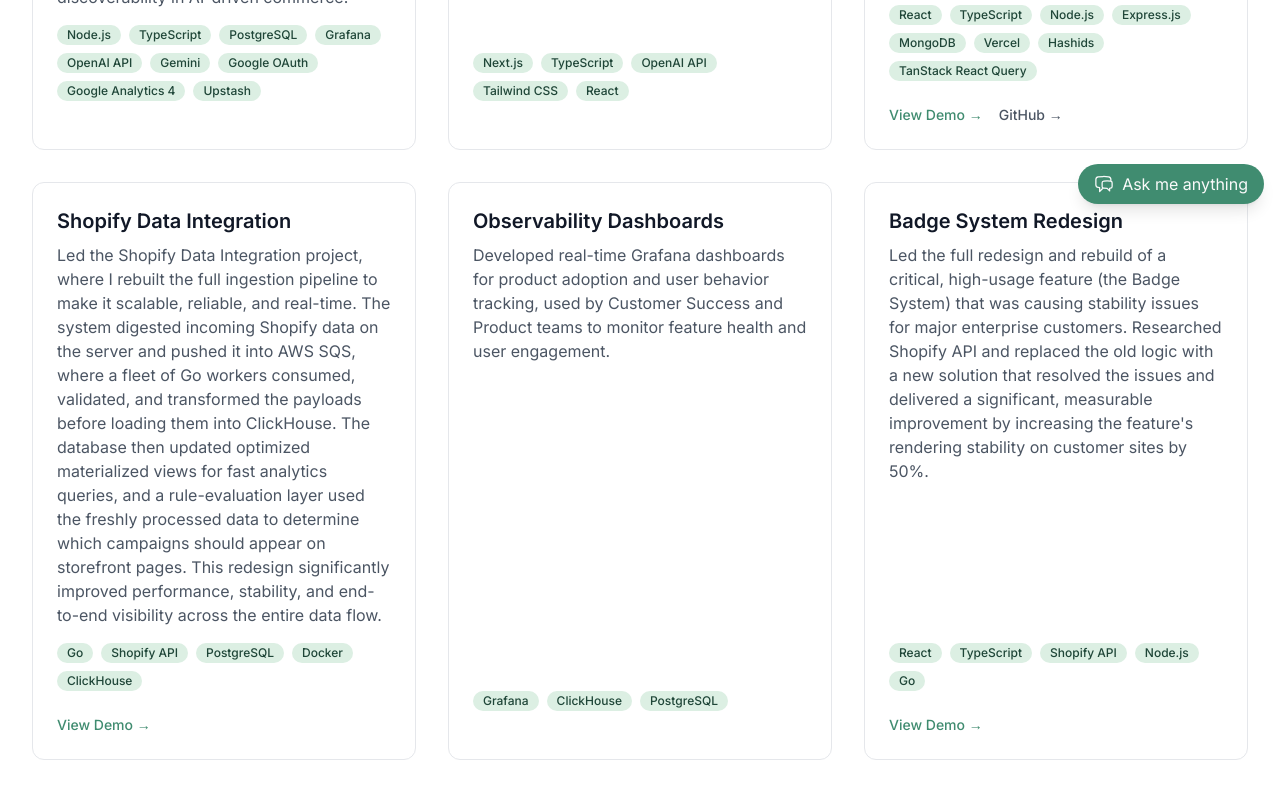
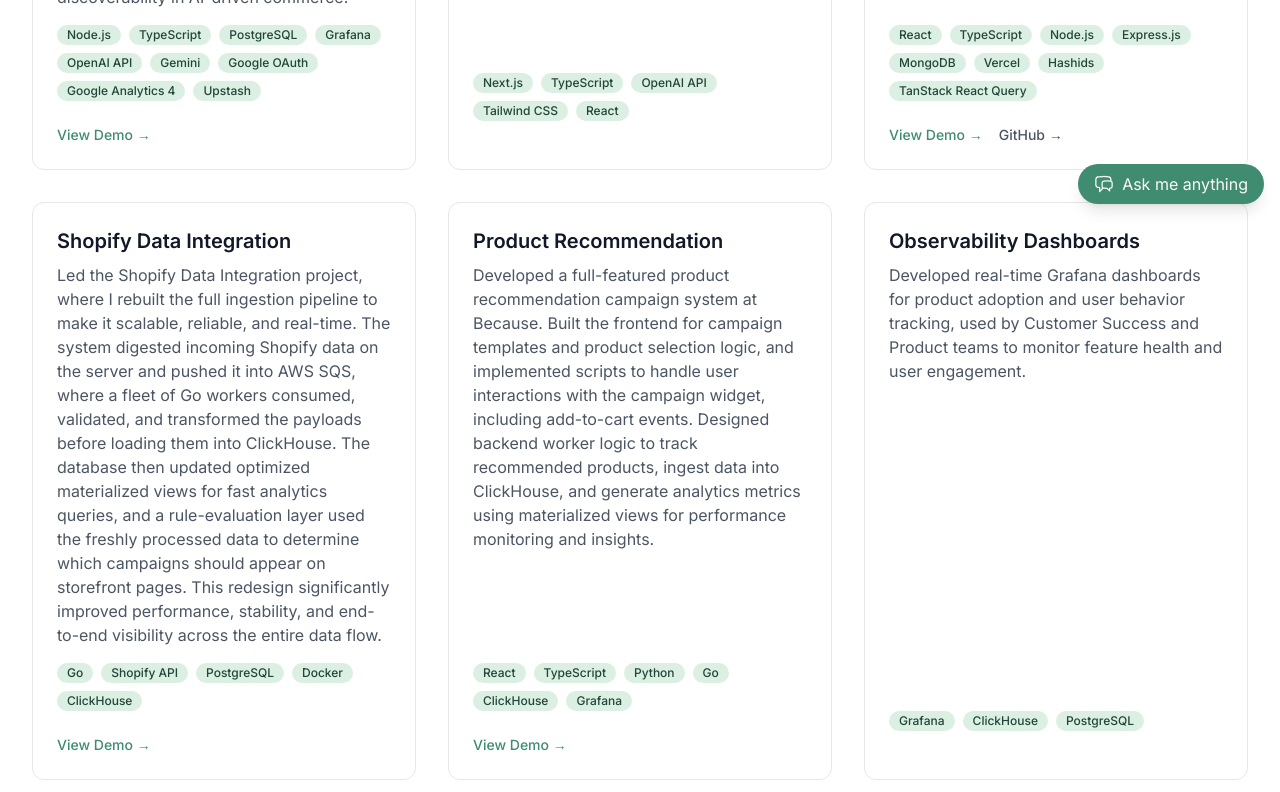
Before and after one commit to rodrigo-r-martins/my-portfolio, a Next.js app: page /projects in a window 1280 px wide. Shown: the part 580-1372 px from the top of the page. Built offline with nearby package versions, Linux system fonts and the light colour scheme.

Commit message:
updated projects

```diff
--- a/src/app/experience/page.tsx
+++ b/src/app/experience/page.tsx
@@ -55,6 +55,9 @@
                 <div className="mt-1 text-sm text-gray-600 dark:text-gray-400">
                   {experience.company}
                 </div>
+                <div className="mt-1 text-sm text-gray-600 dark:text-gray-400">
+                  {experience.location}
+                </div>
               </div>
 
               {/* Content */}
--- a/src/content/experiences.ts
+++ b/src/content/experiences.ts
@@ -1,15 +1,18 @@
 interface Experience {
   title: string;
   company: string;
+  companyUrl?: string;
   period: string;
   achievements: string[];
   skills: string[];
+  location?: string;
 }
 
 export const experiences: Experience[] = [
   {
     title: "Founding Engineer (Contract)",
     company: "Bubblegum",
+    companyUrl: "https://www.usebubblegum.com/",
     period: "Jun 2025 – Nov 2025",
     achievements: [
       "Developed a full-stack SaaS platform converting e-commerce pages into structured, LLM-optimized markdown for AI search and discovery",
@@ -34,10 +37,12 @@
       "Supabase",
       "Vercel",
     ],
+    location: "Remote",
   },
   {
     title: "Full Stack Engineer II",
     company: "Because Intelligence",
+    companyUrl: "https://www.trybecause.com",
     period: "June 2024 – Present",
     achievements: [
       "Shipped 100+ bug fixes and change requests, reducing QA turnaround by 40%",
@@ -59,10 +64,12 @@
       "Grafana",
       "Docker",
     ],
+    location: "Remote",
   },
   {
     title: "Full Stack Engineer I",
     company: "Because Intelligence",
+    companyUrl: "https://www.trybecause.com",
     period: "March 2022 – June 2024",
     achievements: [
       "Closed 250+ tickets across frontend and backend",
@@ -81,10 +88,12 @@
       "Shopify APIs",
       "HTML/CSS",
     ],
+    location: "Remote",
   },
   {
     title: "Frontend Engineer",
     company: "Because Intelligence",
+    companyUrl: "https://www.trybecause.com",
     period: "November 2021 – March 2022",
     achievements: [
       "Joined the team as a frontend specialist",
@@ -93,6 +102,7 @@
       "Established foundation for full-stack development",
     ],
     skills: ["React", "JavaScript", "HTML/CSS", "Shopify APIs"],
+    location: "Remote",
   },
   {
     title: "Frontend Engineer",
@@ -103,6 +113,7 @@
       "Ensured seamless user experience across both web and mobile devices",
     ],
     skills: ["React", "JavaScript", "HTML/CSS", "MongoDB", "Node.js", "Express.js"],
+    location: "Remote",
   },
   {
     title: "Lawyer",
--- a/src/content/projects.ts
+++ b/src/content/projects.ts
@@ -14,11 +14,12 @@
     title: "AI-Driven Product Visibility Optimization",
     slug: "llm-visibility-optimization",
     description:
-      "Building an AI-powered platform to help merchants assess and enhance their product visibility in Large Language Models (LLMs). The project focuses on optimizing product metadata, analyzing visibility metrics, and converting e-commerce pages into structured, LLM-optimized markdown for AI search and discovery to boost discoverability in AI-driven commerce.",
+      "Built an AI-powered platform to help merchants assess and enhance their product visibility in Large Language Models (LLMs). The project focuses on optimizing product metadata, analyzing visibility metrics, and converting e-commerce pages into structured, LLM-optimized markdown for AI search and discovery to boost discoverability in AI-driven commerce.",
     summary:
       "AI-powered platform to optimize and boost product visibility in LLM-driven commerce.",
     isFeatured: true,
     technologies: ["Node.js", "TypeScript", "PostgreSQL", "Grafana", "OpenAI API", "Gemini", "Google OAuth", "Google Analytics 4", "Upstash"],
+    demoUrl: "https://youtu.be/lRp6Nd5HLwg?si=R4SoQLi9UbF8LR07"
   },
   {
     title: "AI Personal Assistant Chat Bot",
@@ -27,7 +28,7 @@
       "Built an intelligent chat widget for my portfolio that uses OpenAI's GPT-4 to answer questions about myself. Features scope validation, rate limiting, and a responsive UI that provides personalized responses based on my portfolio content.",
     summary:
       "AI-powered chat bot that answers questions about my professional background.",
-    isFeatured: true,
+    isFeatured: false,
     technologies: [
       "Next.js",
       "TypeScript",
@@ -41,7 +42,7 @@
     slug: "url-shortner",
     description: "A full-stack URL shortening service that converts long URLs into short, shareable links. Features cryptographically secure short code generation, duplicate detection to reuse existing short URLs, fast redirects, and a responsive UI. Built with a scalable architecture supporting high traffic with collision handling, health monitoring, and structured logging.",
     summary: "Service that converts long URLs into short links",
-    isFeatured: false,
+    isFeatured: true,
     technologies: [
       "React",
       "TypeScript",
@@ -70,7 +71,23 @@
       "Docker",
       "ClickHouse",
     ],
-    demoUrl: "https://apps.shopify.com/because",
+    demoUrl: "https://youtu.be/voDMq-LHmAE?si=Nmt4WtyQBbB9GYTG",
+  },
+  {
+    title: "Product Recommendation",
+    slug: "product-recommendation",
+    description: "Developed a full-featured product recommendation campaign system at Because. Built the frontend for campaign templates and product selection logic, and implemented scripts to handle user interactions with the campaign widget, including add-to-cart events. Designed backend worker logic to track recommended products, ingest data into ClickHouse, and generate analytics metrics using materialized views for performance monitoring and insights.",
+    summary: "Developed a product recommendation campaign system at Because.",
+    isFeatured: false,
+    technologies: [
+      "React",
+      "TypeScript",
+      "Python",
+      "Go",
+      "ClickHouse",
+      "Grafana"
+    ],
+    demoUrl: "https://youtu.be/kXe4glh3xlQ?si=hod1rgiiSUcz5mLJ",
   },
   {
     title: "Observability Dashboards",
@@ -90,7 +107,7 @@
     summary: "Fixed 20+ bugs and improved rendering stability by 50%.",
     isFeatured: false,
     technologies: ["React", "TypeScript", "Shopify API", "Node.js", "Go"],
-    demoUrl: "https://apps.shopify.com/because",
+    demoUrl: "https://youtu.be/CRmv0Nlv_iM?si=c1fjhhYPW-iDMMuK",
   },
   {
     title: "InspirePic",
```
